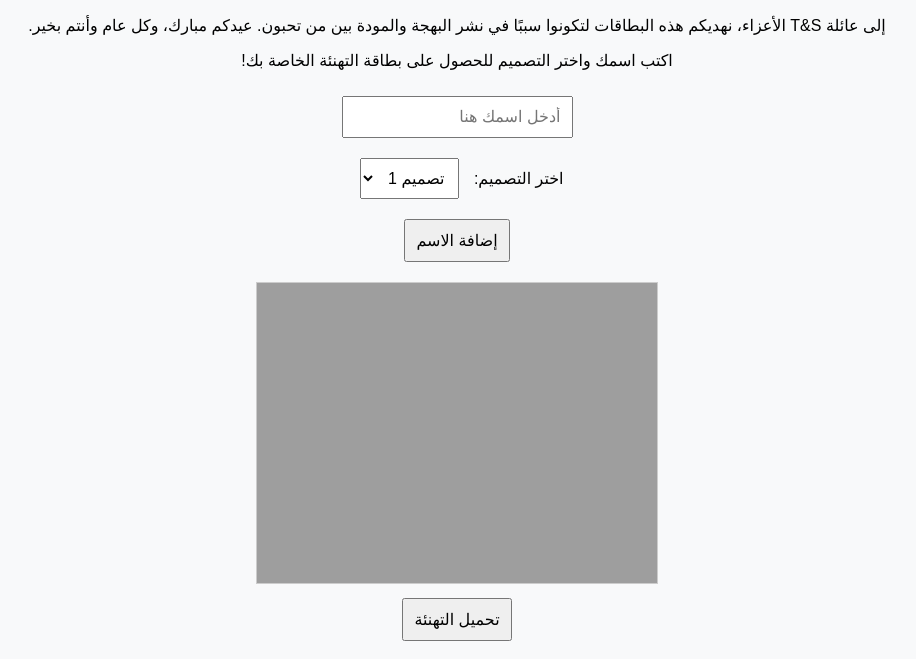
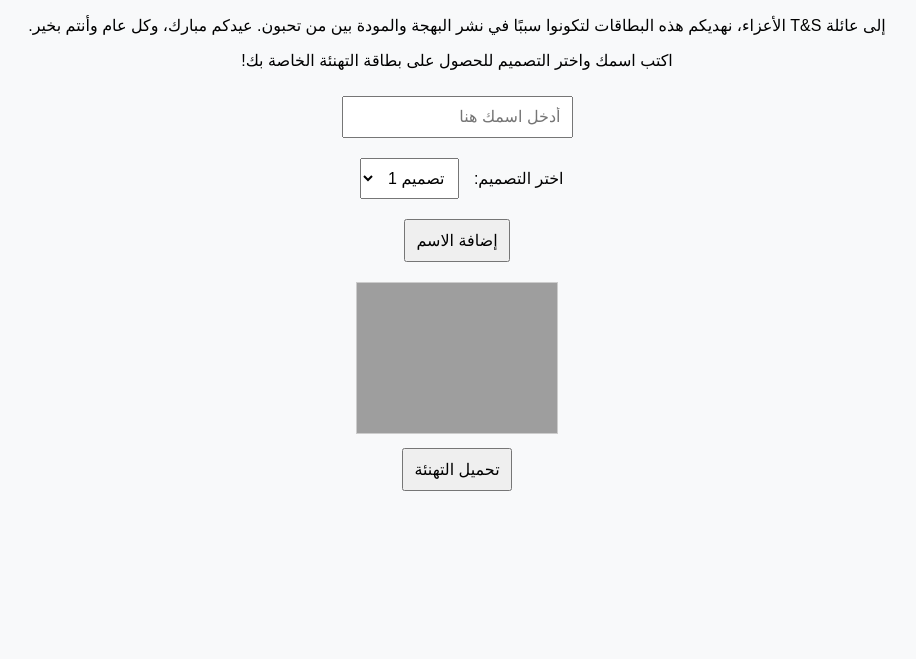
Before and after one commit to iRayyankoo/Wahag_eid_greeting, a plain HTML site: page index.html in a window 1280 px wide. Shown: the part 188-847 px from the top of the page, without its empty margins (183-1099 px from the left). After the commit the page ends 800 px from the top, so only its background shows below. Drawn offline with Linux system fonts and the light colour scheme.

Commit message:
index.html

```diff
--- a/index.html
+++ b/index.html
@@ -8,7 +8,7 @@
         body { text-align: center; font-family: Arial, sans-serif; direction: rtl; background-color: #f8f9fa; }
         header { margin: 20px 0; }
         img.logo { max-width: 150px; }
-        canvas { border: 1px solid #ccc; margin-top: 10px; max-width: 100%; }
+        canvas { border: 1px solid #ccc; margin-top: 10px; max-width: 80%; height: auto; } /* تقليل عرض الصورة */
         input, button, select { margin: 10px; padding: 10px; font-size: 16px; }
     </style>
 </head>
@@ -48,10 +48,11 @@
         function drawImage() {
             const canvas = document.getElementById("canvas");
             const ctx = canvas.getContext("2d");
-            canvas.width = img.width;
-            canvas.height = img.height;
+            const scaleFactor = 0.5; // تقليل حجم الصورة إلى 80%
+            canvas.width = img.width * scaleFactor;
+            canvas.height = img.height * scaleFactor;
             ctx.clearRect(0, 0, canvas.width, canvas.height);
-            ctx.drawImage(img, 0, 0);
+            ctx.drawImage(img, 0, 0, canvas.width, canvas.height);
         }
 
         function changeImage() {
@@ -68,11 +69,11 @@
                 const canvas = document.getElementById("canvas");
                 const ctx = canvas.getContext("2d");
                 ctx.clearRect(0, 0, canvas.width, canvas.height);
-                ctx.drawImage(img, 0, 0);
-                ctx.font = "bold 40px Arial";
+                ctx.drawImage(img, 0, 0, canvas.width, canvas.height);
+                ctx.font = "bold 30px Arial";
                 ctx.fillStyle = "#ffffff";
                 ctx.textAlign = "center";
-                ctx.fillText(name, canvas.width / 2, canvas.height - 50);
+                ctx.fillText(name, canvas.width / 2, canvas.height - 30);
             }
         }
 
```
